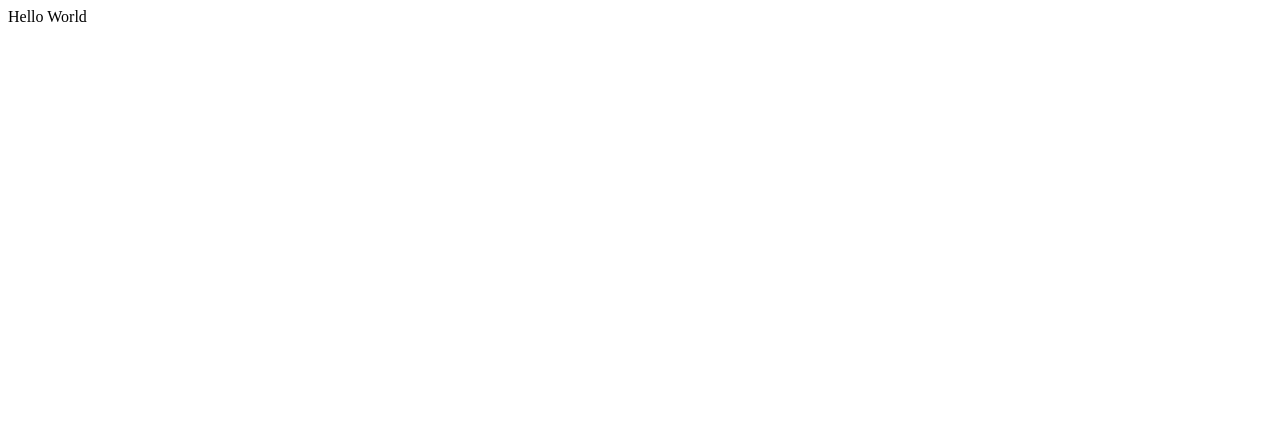
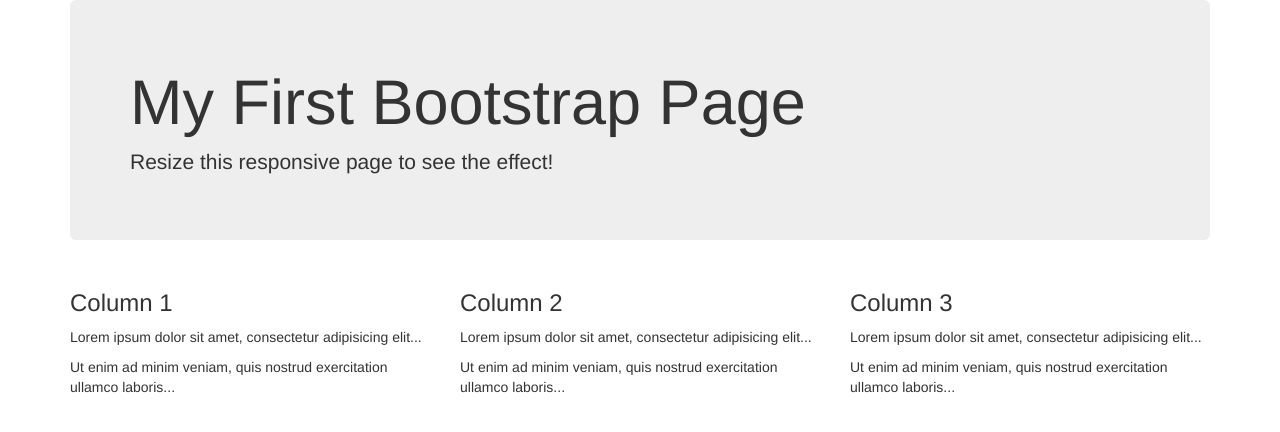
Before and after one commit to rthonglyvong/rthonglyvong.github.io, a plain HTML site: page index.html in a window 1280 px wide. Drawn offline with nearby package versions, Linux system fonts and the light colour scheme.

Commit message:
no message

```diff
--- a/index.html
+++ b/index.html
@@ -1 +1,38 @@
-Hello World
+<!DOCTYPE html>
+<html lang="en">
+<head>
+  <title>Bootstrap Example</title>
+  <meta charset="utf-8">
+  <meta name="viewport" content="width=device-width, initial-scale=1">
+  <link rel="stylesheet" href="http://maxcdn.bootstrapcdn.com/bootstrap/3.3.6/css/bootstrap.min.css">
+  <script src="https://ajax.googleapis.com/ajax/libs/jquery/1.12.0/jquery.min.js"></script>
+  <script src="http://maxcdn.bootstrapcdn.com/bootstrap/3.3.6/js/bootstrap.min.js"></script>
+</head>
+<body>
+
+<div class="container">
+  <div class="jumbotron">
+    <h1>My First Bootstrap Page</h1>
+    <p>Resize this responsive page to see the effect!</p>
+  </div>
+  <div class="row">
+    <div class="col-sm-4">
+      <h3>Column 1</h3>
+      <p>Lorem ipsum dolor sit amet, consectetur adipisicing elit...</p>
+      <p>Ut enim ad minim veniam, quis nostrud exercitation ullamco laboris...</p>
+    </div>
+    <div class="col-sm-4">
+      <h3>Column 2</h3>
+      <p>Lorem ipsum dolor sit amet, consectetur adipisicing elit...</p>
+      <p>Ut enim ad minim veniam, quis nostrud exercitation ullamco laboris...</p>
+    </div>
+    <div class="col-sm-4">
+      <h3>Column 3</h3>
+      <p>Lorem ipsum dolor sit amet, consectetur adipisicing elit...</p>
+      <p>Ut enim ad minim veniam, quis nostrud exercitation ullamco laboris...</p>
+    </div>
+  </div>
+</div>
+
+</body>
+</html>
```
